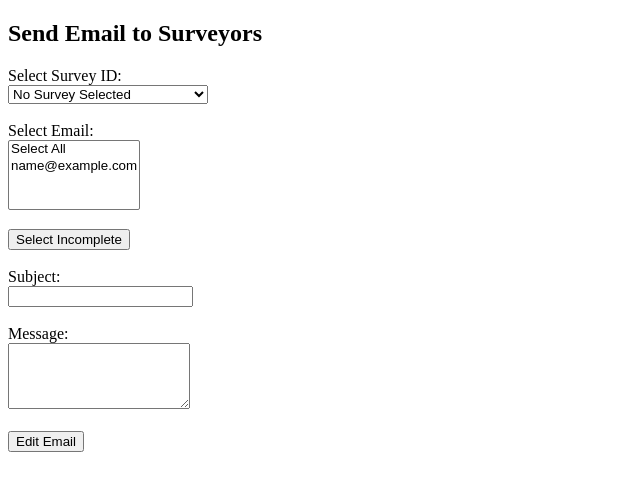
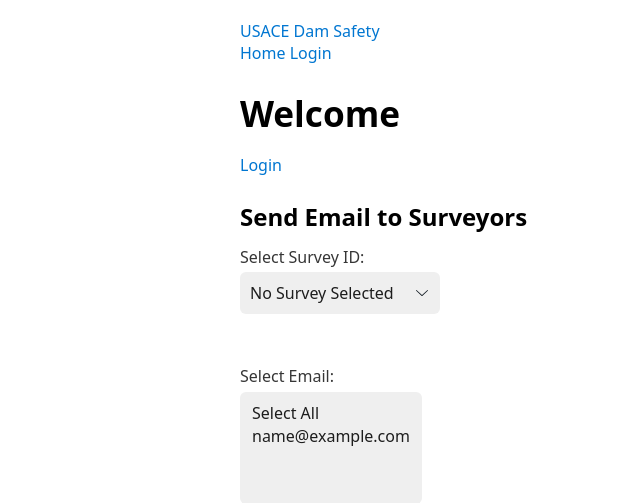
Before and after one commit to BiggScrappy/Senior-Project, a PHP site: page /notificationPage.php in a window 1280 px wide. Shown: the top 503 px of the page, without its empty margins (0-640 px from the left). Before the commit the page ends 452 px from the top, so only its background shows below. Run offline with PHP 8.4, Linux system fonts and the light colour scheme; tables that the repository leaves empty or names only in its code hold one stand-in row (values such as "Sample post"); a stand-in replaces the project's code that opens the database connection.

Commit message:
Update notificationPage.php
header included and css style sheets

```diff
--- a/Notifications/notificationPage.php
+++ b/Notifications/notificationPage.php
@@ -1,3 +1,20 @@
+<?php
+   ini_set('session.save_path',realpath(dirname($_SERVER['DOCUMENT_ROOT']) . '/home1/missysme/sessions'));
+     session_start();
+
+     //verify user info
+     if(isset($_SESSION["user_id"])){
+
+        $mysqli = require __DIR__ . "/database.php";
+
+        $sql = "SELECT * FROM User_Information
+                WHERE user_id = {$_SESSION["user_id"]}";
+
+        $result = $mysqli->query($sql);
+
+        $user = $result-> fetch_assoc();
+    }
+?>
 <!DOCTYPE html>
 <html lang="en">
 <head>
@@ -6,6 +23,9 @@
     <title>Email Form</title>
     <!-- Include jQuery library -->
     <script src="https://ajax.googleapis.com/ajax/libs/jquery/3.6.0/jquery.min.js"></script>
+    <link rel="stylesheet" href="style.css">
+    <link rel="stylesheet" href="userInformation.css">
+    <link rel="stylesheet" href="https://cdn.jsdelivr.net/npm/water.css@2/out/water.css">
     <style>
         /* Style for the select dropdown */
         #survey {
@@ -15,6 +35,34 @@
     </style>
 </head>
 <body>
+<!--header-->
+<div class="header">
+        <a href="#default" class="logo">USACE Dam Safety</a>
+        <div class="header-right">
+          <a class="active" href="index.php">Home</a>
+      <?php if(isset($_SESSION["user_id"])): ?>
+          <a href="logout.php">Logout</a>
+      <?php elseif(!isset($_SESSION["user_id"])): ?>
+          <a href="login.php">Login</a>
+      <?php endif; ?>
+        </div>
+      </div>
+
+<!--Verify User Info-->
+<h1>Welcome</h1>
+    <div class="userInformation">
+    <?php if(isset($user)): ?>
+
+        <p> <b> Hello <?= htmlspecialchars($user["username"]) ?>!</b></p>
+        <p> Email: <?= htmlspecialchars($user["email"]) ?></p>
+        <p> Role: <?= htmlspecialchars($user["role_name"]) ?></p>
+
+    <?php else: ?>
+        <p><a href="login.php">Login</a> </p>
+    <?php endif; ?>
+    </div>
+
+
     <h2>Send Email to Surveyors</h2>
     <?php
     include('database.php');
```
